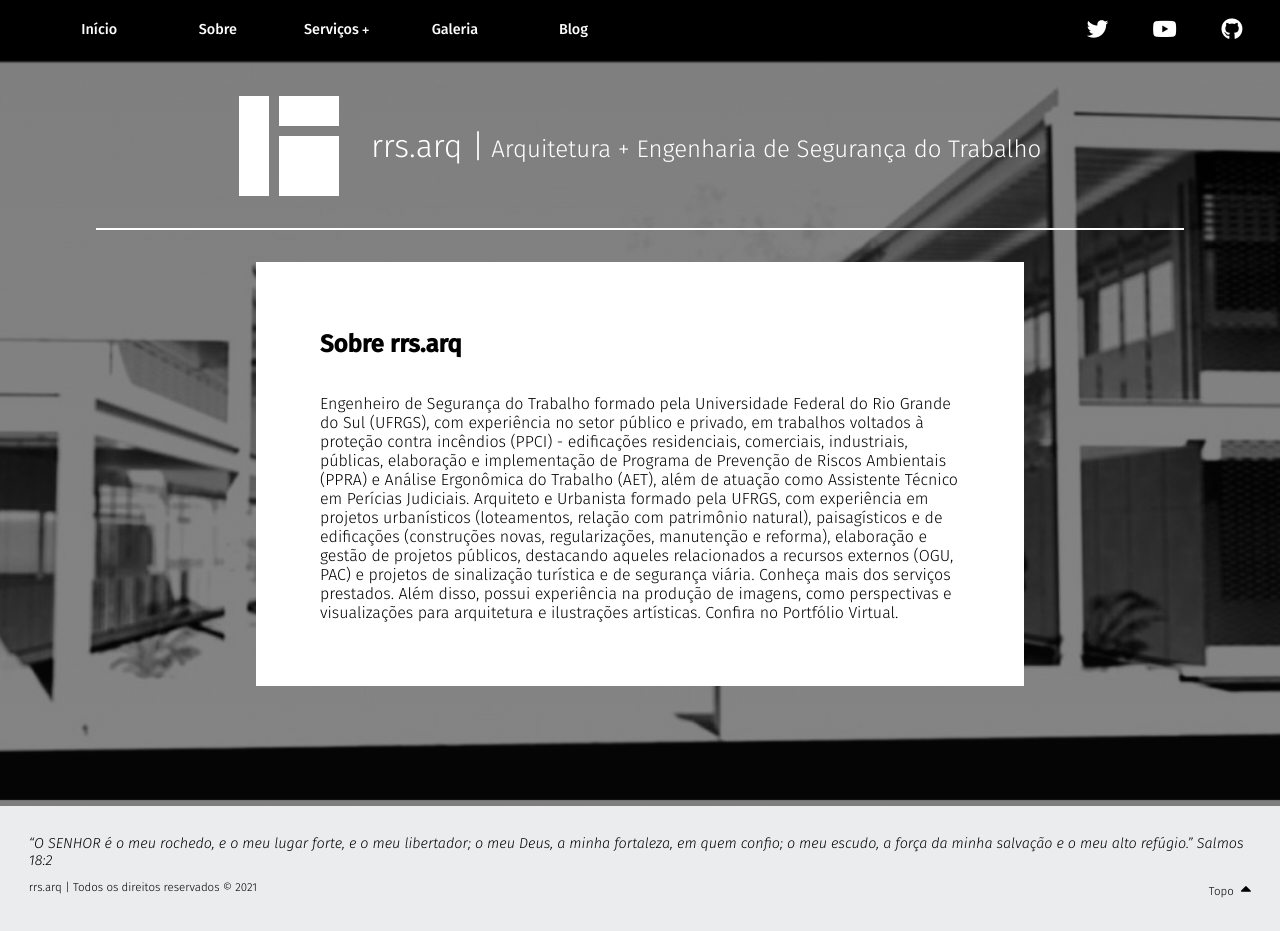
After one commit to rrsarq/rrsarq-site, a PHP site: page /sobre.php in a window 1280 px wide. The commit adds this page. Run offline with PHP 8.4, Linux system fonts and the light colour scheme; some libraries are stand-ins or nearby versions.

Commit message:
(style) Definida cor dos links (content) Versão inicial das páginas "sobre" e "serviços" (build) Mudança para php, usado do scss para manter comentários fora do arquivo de produção

```diff
--- /dev/null
+++ b/css/rrsarq.scss
@@ -0,0 +1,342 @@
+/*! Author: rrs.arq.br */
+
+@import url('https://fonts.googleapis.com/css2?family=Fira+Sans:ital,wght@0,300;0,500;1,300;1,500&display=swap');
+
+/***** Estilos gerais *****/
+
+:root {
+    /* Cores como variáveis facilitam alterações posteriores */
+    --cinzaEscuro: rgb(34, 34, 34);
+    --cinzaClaro: #eaecee;
+    --corFooter:#eaecee;
+    --corLink: #1801a2;
+    --corNav: black;
+    --corVisitado: #6801a2;
+    --corTextoNav: white;
+    --corLinha: white;
+    --corFundoPrincipal: white;
+}
+
+a {
+    color: var(--corLink);
+    text-decoration: none;
+    font-weight: 500;
+}
+
+a:hover {
+    border-bottom: .1em solid var(--corLink);
+}
+
+a:visited {
+    color: var(--corVisitado);
+}
+
+a:visited:hover {
+    border-bottom: .1em solid var(--corVisitado);
+}
+
+a, h1, h2, h3, h4, h5, h6, em, p, li, span {
+    font-family: 'Fira Sans', 'Segoe', sans-serif;
+}
+
+
+body {
+    margin: 0;
+    padding:0;
+    display:flex; /* Incluído para garantir footer fixo*/
+    justify-content: center;
+    flex-direction: column; /* Incluído para garantir footer fixo*/
+    background-image:  linear-gradient(rgba(0,0, 0, .5), rgba(10,10,10, .5)), url('../img/RRSARQ_HEADER_o.jpg');
+    background-size: cover;
+    background-attachment: fixed;
+    background-position: center;
+    min-height: 100vh; /* Incluído para garantir footer fixo*/
+}
+
+h1 {
+    font-size: 1.5em;
+}
+
+h2 {
+    font-size: 1.2em;
+}
+
+/*****  Header  *****/
+
+#banner {
+    display:flex;
+    color: var(--corTextoNav);
+    font-weight:300;
+    align-items: center;
+    justify-content: center;
+    padding:1em;
+    padding-top: 4em;
+}
+
+.fab {
+    font-size: 1.5em;
+}
+
+.fab:hover {
+    color: var(--cinzaClaro);
+}
+
+.mais {
+    font-size: .5em;
+    vertical-align: middle;
+}
+
+header {
+    display: flex;
+    flex-direction: column;
+    align-items: center;
+}
+
+.linha {
+    border-bottom: 2px solid var(--corLinha);
+    margin-bottom: 1em;
+    width:85%;
+
+}
+
+.logo {
+    width:100px;
+    height:100px;
+    padding: 2em 2em 1em 0;
+    float:left;
+}
+
+
+
+.dropdown {
+    position: relative;/*necessário para poder definir position:absolute no submenu*/
+
+    /* regras copiadas de menuItem */
+    padding:.8em;
+    border-top: .2em solid var(--corNav);
+    width:70px;
+    text-align: center;
+    display: block; /* Aumenta área clicável no link, pode definir height e width. */
+
+}
+
+.dropdown:hover {
+    border-top: .2em solid var(--corTextoNav);
+    color: var(--cinzaClaro);
+}
+
+.dropdown:hover .dropdownContent {
+    visibility: visible;
+}
+
+.dropdown:focus-within .dropdownContent { /* regra resolve a navegação dos itens com o teclado */
+    visibility: visible;
+}
+
+.dropdown:focus-within { /*focus-within permitir estilizar o elemento pai do elemento que é focado, nesse caso, a tag <a> */
+    border-top: .2em solid var(--corTextoNav);
+    background-color: var(--cinzaEscuro);
+}
+
+.dropdownContent {
+    visibility: hidden;
+    position: absolute;
+    top:40px; /*posição do topo do submenu*/
+    left: 0px;
+    margin-left:0px;
+    border-top: none;
+    white-space: nowrap;/* regra para deixar o texto por extenso*/
+
+}
+
+.subMenu{
+    list-style-type: none;
+    background-color: var(--corNav);
+    padding-left: 1em;
+    padding-top:.5em;
+    padding-bottom:.5em;
+}
+
+.subItem:focus-within { /*focus-within permitir estilizar o elemento pai do elemento que é focado, nesse caso, a tag <a> */
+    background-color: var(--cinzaEscuro);
+    border-left: .2em solid white;
+}
+
+.subItem {
+    border-left: .2em solid var(--corNav);
+    margin-top: .5em;
+    margin-right: 1em;
+    display: block;
+    width: 270px;
+    text-align: left;
+    padding: .5em 0 .5em 1em;
+
+}
+
+.subItem:hover {
+    border-left: .2em solid white;
+    color: var(--cinzaClaro);
+}
+
+/* Regras para os links da navbar não terem decoração e cores */
+
+
+ul.menu a, ul.menu a:hover {
+    color: var(--corTextoNav);
+    text-decoration: none !important;
+    border-bottom: none;
+}
+
+ul.menu a:link {
+    text-decoration: none !important;
+    border-bottom: none;
+}
+
+ul.menu li:focus-within a { /* regra para tirar o outline padrão do navegador em links do menu */
+    outline: none;
+}
+
+.menu {
+    display:flex;
+    justify-content: space-around;
+    width:100%;
+    align-items: center;
+    list-style-type: none;
+}
+
+.menuItem {
+    padding:.8em;
+    border-top: .2em solid var(--corNav);
+    width:70px;
+    text-align: center;
+    display: block; /* Aumenta área clicável no link, pode definir height e width */
+}
+
+.menuItem:hover {
+    border-top: .2em solid var(--corTextoNav);
+    color: var(--cinzaClaro);
+}
+
+.menuItem:focus-within { /*focus-within permitir estilizar o elemento pai do elemento que é focado, nesse caso, a tag <a> */
+    border-top: .2em solid var(--corTextoNav);
+    background-color: var(--cinzaEscuro);
+}
+
+.menuItem:active {
+    background-color: var(--cinzaEscuro)
+}
+
+nav {
+    background-color: var(--corNav);
+    box-shadow: 0px 2px 2px 2px black;
+    color: var(--corTextoNav);
+    display: flex;
+    flex-direction: row;
+    justify-content: space-between;
+    font-size: .9em;
+    font-weight: 500;
+    height: 4em;
+    position: fixed;
+    width: 100%;
+    cursor: pointer;
+}
+
+.nome {
+    margin-top: 1em;
+}
+.social {
+    justify-content: flex-end;
+    padding-right: 1em;
+}
+
+.socialItem {
+    padding:.6em;
+    border-top: .2em solid var(--corNav);
+    width:50px;
+    text-align: center;
+    display: block; /* Aumenta área clicável no link, pode definir height e width */
+}
+
+.socialItem:hover {
+    border-top: .2em solid var(--corTextoNav);
+}
+
+.socialItem:focus-within { /* Detalhe do focus-within */
+    border-top: .2em solid var(--corTextoNav);
+    background-color: var(--cinzaEscuro);
+}
+
+.socialItem:active {
+    background-color: var(--cinzaEscuro);
+}
+
+.subTitulo {
+    font-size: 24px;
+}
+
+.titulo {
+    font-size: 32px;
+}
+
+
+
+
+
+/*****  Main  *****/
+
+main {
+    display:flex;
+    justify-content: center;
+    padding-bottom:2.5em;
+    flex: 1 0 auto; /* Incluído para garantir footer fixo*/
+}
+
+.principal {
+    display:flex;
+    flex-direction: column;
+    background-color: var(--corFundoPrincipal);
+    min-height: 70%;
+    width:50%;
+    font-weight: 200;
+    justify-content: center;
+    padding:3em 4em 3em 4em;
+    margin-top:1em;
+    margin-bottom:5em;
+}
+
+
+/*****  Footer  *****/
+
+footer {
+    background-color: var(--corFooter);
+    font-weight:100;
+    display:flex;
+    flex-direction: column;
+    justify-content: center;
+    text-align: left;
+    padding: 2em 2em 1.5em 2em;
+    font-size: .9em;
+    flex-shrink: 0; /* Incluído para garantir footer fixo*/
+}
+
+.small {
+    font-size: .8em;
+    display: flex;
+    justify-content: space-between;
+    width: 100%;
+}
+
+a.topo{
+    color:black;
+    font-weight: 300;
+}
+
+a.topo:visited {
+    color: black;
+
+}
+
+.fa-caret-up {
+    font-size: 1.5em;
+    padding-left: .2em;
+}
--- /dev/null
+++ b/includes/footer.php
@@ -0,0 +1,3 @@
+<footer><em>“O SENHOR é o meu rochedo, e o meu lugar forte, e o meu libertador; o meu Deus, a minha fortaleza, em quem confio; o meu escudo, a força da minha salvação e o meu alto refúgio.” Salmos 18:2</em>
+<div class="small"><p>rrs.arq | Todos os direitos reservados © <?php echo date("Y");?></p><p><a class="topo" href="#">Topo <i class="fas fa-caret-up"></i></a></p></div>
+</footer>
--- /dev/null
+++ b/includes/head.php
@@ -0,0 +1,9 @@
+    <meta charset="UTF-8">
+    <meta name="author" content="rrs.arq">
+    <meta name="viewport" content="width=device-width, initial-scale=1.0">
+    <link rel="icon" href="img/RRSARQ_FAVICON.ico">
+    <link rel="stylesheet" href="css/rrsarq.css">
+    <link rel="stylesheet" href="css/all.min.css">
+
+    <script src="js/jquery-3.5.1.js"></script>
+    <script src="js/popper.min.js"></script>
--- /dev/null
+++ b/includes/header.php
@@ -0,0 +1,28 @@
+<header>
+    <nav>
+        <ul class="menu">
+            <li class="menuItem"><a href="index.php">Início</a></li>
+            <li class="menuItem"><a href="sobre.php">Sobre</a></li>
+            <li class="dropdown"><a href="#">Serviços <i class="mais fas fa-plus"></i></a>
+                <div class="dropdownContent">
+                    <ul class="subMenu">
+                        <li class="subItem"><a href="servicos.php#engseg">Segurança do Trabalho e Ergonomia</a></li>
+                        <li class="subItem"><a href="servicos.php#arq">Arquitetura e Urbanismo</a></li>
+                    </ul>
+                 </div>
+            </li>
+            <li class="menuItem"><a href="#">Galeria</a></li>
+            <li class="menuItem"><a href="https://rrsarq.github.io/">Blog</a></li>
+        </ul>
+        <ul class="menu social">
+            <li class="socialItem"><a href="https://twitter.com/rrsarq" ><i class="fab fa-twitter"></i></a></li>
+            <li class="socialItem"><a href="https://www.youtube.com/channel/UC4ZTJH9A3522EOc84iemBWQ" ><i class="fab fa-youtube"></i></a></li>
+            <li class="socialItem"><a href="https://github.com/rrsarq" ><i class="fab fa-github"></i></a></li>
+        </ul>
+    </nav>
+    <div id="banner">
+        <img class="logo" alt="" src="img/RRSARQ_LOGO_2.1.0_ura_t.png" aria-hidden="true"><div class="nome"> <span class="titulo">rrs.arq |</span><span class="subTitulo"> Arquitetura + Engenharia de Segurança do Trabalho</span></div>
+
+    </div>
+    <div class="linha"></div>
+</header>
--- /dev/null
+++ b/sobre.php
@@ -0,0 +1,33 @@
+<!DOCTYPE html>
+<html lang="pt-BR">
+<head>
+    <title>rrs.arq | arquitetura + engenharia de segurança do trabalho</title>
+
+    <meta name="description" content="Conheça mais do trabalho de rrs.arq: arquitetura + engenharia de segurança + tecnologia">
+    <meta name="keywords"  content="arquitetura, engenharia, segurança, ergonomia, tecnologia">
+
+<?php include 'includes/head.php' ?>
+
+</head>
+<body>
+
+<?php include 'includes/header.php' ?>
+
+<main>
+    <article class="principal">
+    <h1>Sobre rrs.arq</h1>
+    <p>Engenheiro de Segurança do Trabalho formado pela Universidade Federal do Rio Grande do Sul (UFRGS), com experiência no setor público e privado, em trabalhos voltados à proteção contra incêndios (PPCI) - edificações residenciais, comerciais, industriais, públicas, elaboração e implementação de Programa de Prevenção de Riscos Ambientais (PPRA) e Análise Ergonômica do Trabalho (AET), além de atuação como Assistente Técnico em Perícias Judiciais.
+
+Arquiteto e Urbanista formado pela UFRGS, com experiência em projetos urbanísticos (loteamentos, relação com patrimônio natural), paisagísticos e de edificações (construções novas, regularizações, manutenção e reforma), elaboração e gestão de projetos públicos, destacando aqueles relacionados a recursos externos (OGU, PAC) e projetos de sinalização turística e de segurança viária.
+
+Conheça mais dos serviços prestados.
+
+Além disso, possui experiência na produção de imagens, como perspectivas e visualizações para arquitetura e ilustrações artísticas. Confira no Portfólio Virtual.</p>
+
+    </article>
+</main>
+
+<?php include 'includes/footer.php' ?>
+
+</body>
+</html>
```
Also changed, not shown: index.html (deleted, +0 -68 lines), index.php (added, +32 -0 lines), servicos.php (added, +63 -0 lines), css/rrsarq.css, 1 other file.
